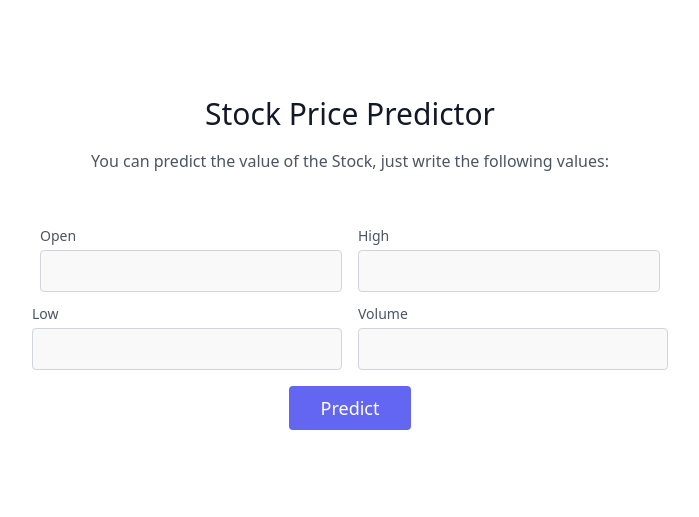
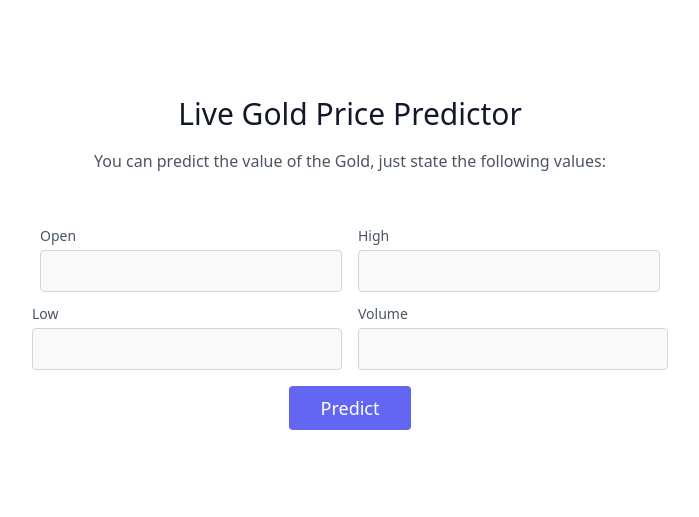
Before and after one commit to arinjaysaraf/Gold-Market-Value-Projector, a Flask app: page / in a window 1280 px wide. Shown: the top 517 px of the page, without its empty margins (290-989 px from the left). Run offline with Flask 2, Linux system fonts and the light colour scheme.

Commit message:
finalizing

```diff
--- a/app.py
+++ b/app.py
@@ -14,10 +14,6 @@ def predict():
         High = float(request.form.get('High'))
         Low = float(request.form.get('Low'))
         Volume = float(request.form.get('Volume'))
-        print(type(Open))
-        print(type(High))
-        print(type(Low))
-        print(type(Volume))
     prediction = utils.preprocess(Open, High, Low, Volume)
     return render_template('prediction.html', prediction=prediction)
 
--- a/templates/index.html
+++ b/templates/index.html
@@ -13,8 +13,8 @@
     <section class="text-gray-600 body-font relative">
       <div class="container px-5 py-24 mx-auto">
         <div class="flex flex-col text-center w-full mb-12">
-          <h1 class="sm:text-3xl text-2xl font-medium title-font mb-4 text-gray-900">Stock Price Predictor</h1>
-          <p class="lg:w-2/3 mx-auto leading-relaxed text-base">You can predict the value of the Stock, just write the following values: </p>
+          <h1 class="sm:text-3xl text-2xl font-medium title-font mb-4 text-gray-900">Live Gold Price Predictor</h1>
+          <p class="lg:w-2/3 mx-auto leading-relaxed text-base">You can predict the value of the Gold, just state the following values: </p>
         </div>
         <div class="lg:w-1/2 md:w-2/3 mx-auto">
           <div class="flex flex-wrap -m-2">
```
